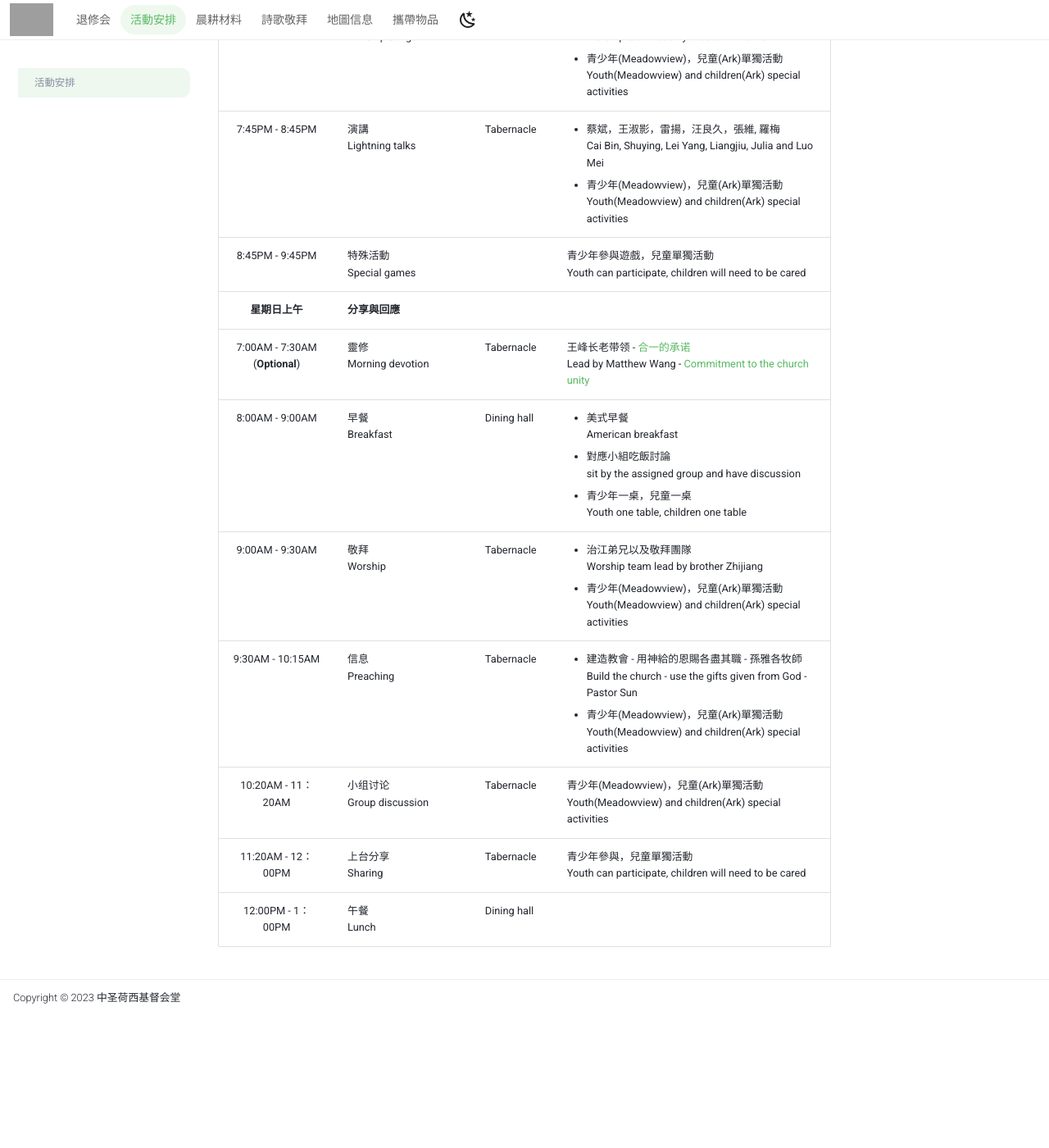
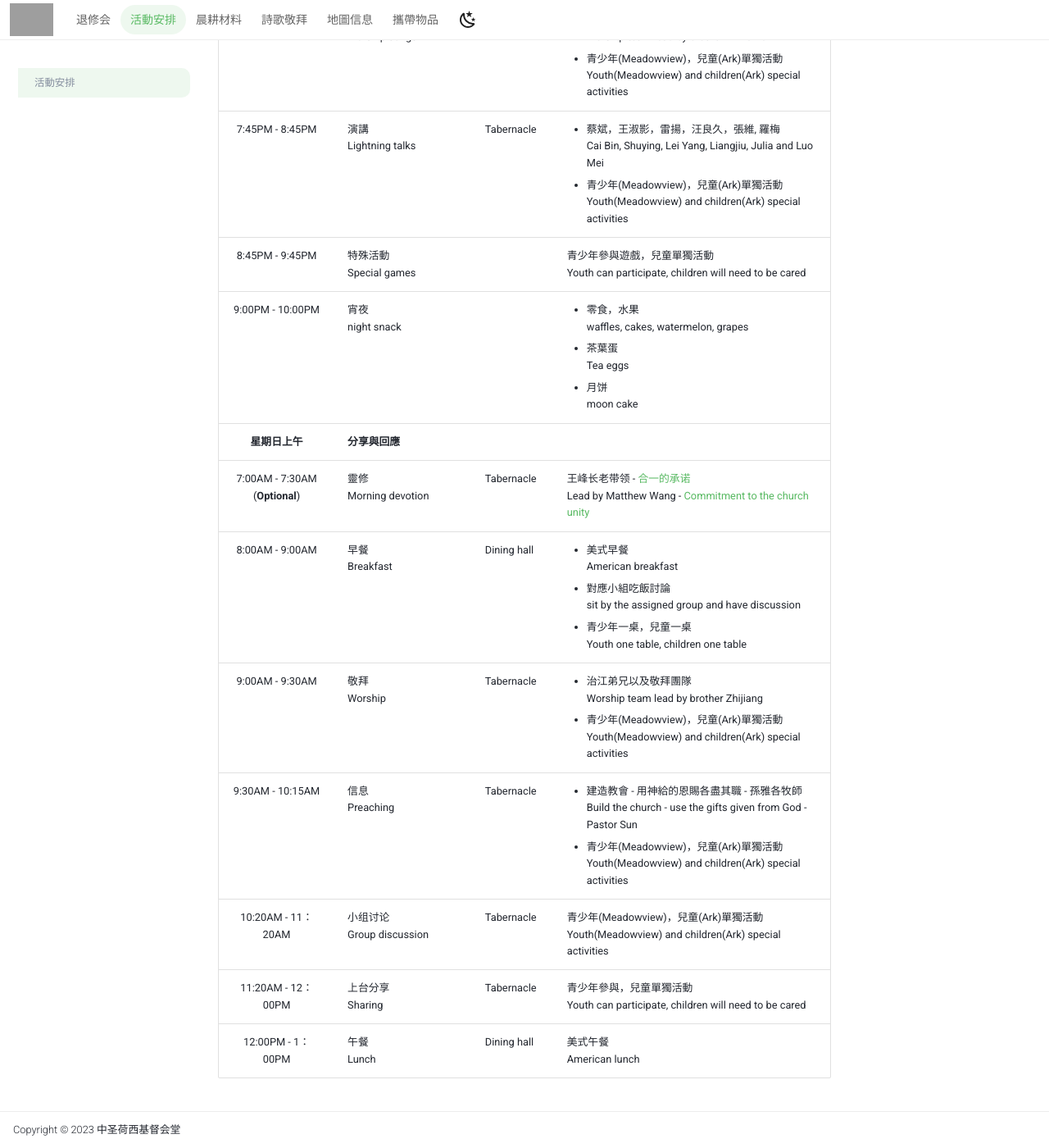
Before and after one commit to peng-mi/ccic-csj.github.io, an MkDocs documentation site: the page built from docs/src/agenda.md, in a window 1280 px wide and 1400 px high, scrolled down 2396 px. Shown: the whole window at 82% size. Built offline with MkDocs 1.6.1 and Material for MkDocs 9.7.7, drawn with Linux system fonts in a browser that asks for light colours; the version menu is left out; before the commit the page ends 3636 px from its top, so only the background shows below that; grey boxes are pictures that could not be loaded.

Commit message:
agenda update

```diff
--- a/docs/src/agenda.md
+++ b/docs/src/agenda.md
@@ -28,6 +28,7 @@
 |           7:00PM - 7:20PM            | 诗歌 <br> Worship songs                  |    Tabernacle                                                                                                 |  <ul><li>李文飛弟兄以及敬拜團隊   <br> Worship team lead by brother Li Wenfei</li> <li>青少年(Meadowview)，兒童(Ark)單獨活動<br>Youth(Meadowview) and children(Ark) special activities</li></ul>
 |           7:45PM - 8:45PM            | 演講 <br> Lightning talks                |     Tabernacle                                                                                                  |  <ul><li>蔡斌，王淑影，雷揚，汪良久，張維, 羅梅 <br>Cai Bin, Shuying, Lei Yang, Liangjiu, Julia and Luo Mei </li><li>青少年(Meadowview)，兒童(Ark)單獨活動<br>Youth(Meadowview) and children(Ark) special activities</li></ul>
 |           8:45PM - 9:45PM            | 特殊活動 <br> Special games                       |                                                                                                       |    青少年參與遊戲，兒童單獨活動 <br> Youth can participate, children will need to be cared
+|           9:00PM - 10:00PM           | 宵夜 <br> night snack                       |                                                                                                       |    <ul><li>零食，水果 <br> waffles, cakes, watermelon, grapes</li><li>茶葉蛋<br>Tea eggs</li><li>月饼 <br>moon cake</li></ul>
 |              **星期日上午**               | **分享與回應**                              ||
 | 7:00AM - 7:30AM <br> (**Optional**)  | 靈修 <br> Morning devotion               |    Tabernacle                                                                                                                                                    |   王峰长老带领 - [合一的承诺](material.md)<br> Lead by Matthew Wang - [Commitment to the church unity](material.md)
 |           8:00AM - 9:00AM            | 早餐 <br> Breakfast                      |      Dining hall                                                                                                |    <ul><li>美式早餐 <br> American breakfast</li><li>對應小組吃飯討論 <br>sit by the assigned group and have discussion</li> <li>青少年一桌，兒童一桌<br>Youth one table, children one table</li></ul>
@@ -35,4 +36,4 @@
 |           9:30AM - 10:15AM           | 信息 <br> Preaching                      |      Tabernacle                                                                                                                                                  |     <ul><li>建造教會 - 用神給的恩賜各盡其職 - 孫雅各牧師  <br> Build the church - use the gifts given from God  - Pastor Sun </li><li>青少年(Meadowview)，兒童(Ark)單獨活動<br>Youth(Meadowview) and children(Ark) special activities</li></ul>
 |          10:20AM - 11：20AM           | 小组讨论 <br> Group discussion             |     Tabernacle                                                                                                                                                   |   青少年(Meadowview)，兒童(Ark)單獨活動<br>Youth(Meadowview) and children(Ark) special activities
 |          11:20AM - 12：00PM           | 上台分享 <br> Sharing                      |      Tabernacle                                                                                                                                                  |    青少年參與，兒童單獨活動 <br> Youth can participate, children will need to be cared
-|           12:00PM - 1：00PM           | 午餐 <br> Lunch                          |    Dining hall                                                                                                                                                    |
+|           12:00PM - 1：00PM           | 午餐 <br> Lunch                          |    Dining hall                                                                                                                                                    |   美式午餐 <br> American lunch
```
Also changed, not shown: other parts of docs/src/agenda.md (+1 -1 lines).
